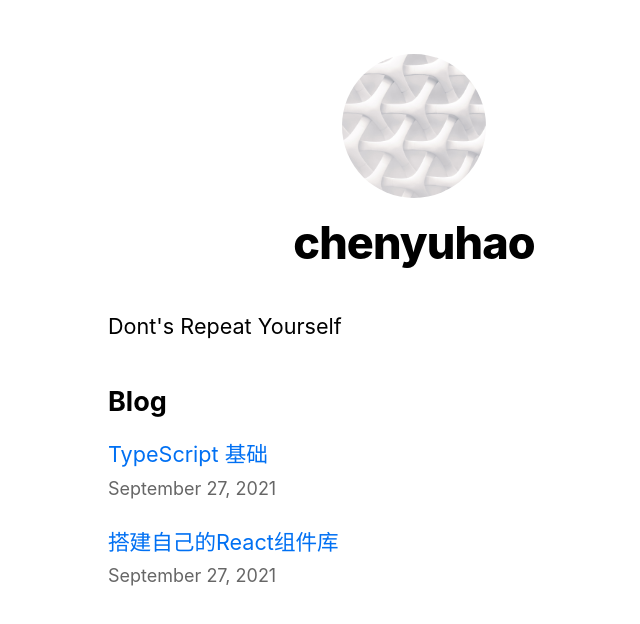
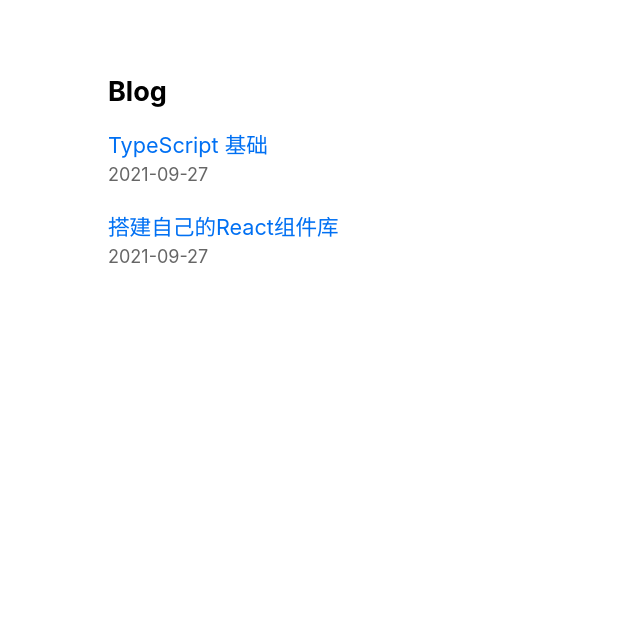
Before and after one commit to cyhfe/nextjs-blog, a Next.js app: page / in a window 1280 px wide. Shown: the top 624 px of the page, without its empty margins (226-866 px from the left). Built offline with nearby package versions, Linux system fonts and the light colour scheme.

Commit message:
样式修改

```diff
--- a/components/layout.js
+++ b/components/layout.js
@@ -1,11 +1,10 @@
-import Head from 'next/head'
-import Image from 'next/image'
-import styles from './layout.module.css'
-import utilStyles from '../styles/utils.module.css'
-import Link from 'next/link'
+import Head from "next/head";
+import Image from "next/image";
+import styles from "./layout.module.css";
+import utilStyles from "../styles/utils.module.css";
+import Link from "next/link";
 
-const name = 'chenyuhao'
-export const siteTitle = 'next-blog'
+export const siteTitle = "next-blog";
 
 export default function Layout({ children, home }) {
   return (
@@ -21,49 +20,8 @@
         <meta name="og:title" content={siteTitle} />
         <meta name="twitter:card" content="summary_large_image" />
       </Head>
-      <header className={styles.header}>
-        {home ? (
-          <>
-            <Image
-              priority
-              src="/images/profile.jpg"
-              className={utilStyles.borderCircle}
-              height={144}
-              width={144}
-              alt={name}
-            />
-            <h1 className={utilStyles.heading2Xl}>{name}</h1>
-          </>
-        ) : (
-          <>
-            <Link href="/">
-              <a>
-                <Image
-                  priority
-                  src="/images/profile.jpg"
-                  className={utilStyles.borderCircle}
-                  height={108}
-                  width={108}
-                  alt={name}
-                />
-              </a>
-            </Link>
-            <h2 className={utilStyles.headingLg}>
-              <Link href="/">
-                <a className={utilStyles.colorInherit}>{name}</a>
-              </Link>
-            </h2>
-          </>
-        )}
-      </header>
+      <header className={styles.header}></header>
       <main>{children}</main>
-      {!home && (
-        <div className={styles.backToHome}>
-          <Link href="/">
-            <a>← Back to home</a>
-          </Link>
-        </div>
-      )}
     </div>
-  )
+  );
 }
--- a/pages/index.js
+++ b/pages/index.js
@@ -1,9 +1,11 @@
-import Head from 'next/head'
-import Layout, { siteTitle } from '../components/layout'
-import utilStyles from '../styles/utils.module.css'
-import { getSortedPostsData } from '../lib/posts'
-import Link from 'next/link'
-import Date from '../components/date'
+import Head from "next/head";
+import Layout, { siteTitle } from "../components/layout";
+import utilStyles from "../styles/utils.module.css";
+import { getSortedPostsData } from "../lib/posts";
+import Link from "next/link";
+import Image from "next/image";
+import Date from "../components/date";
+
 
 export default function Home({ allPostsData }) {
   return (
@@ -11,10 +13,9 @@
       <Head>
         <title>{siteTitle}</title>
       </Head>
-      <section className={utilStyles.headingMd}>
-        <p>Dont's Repeat Yourself</p>
-      </section>
-      <section className={`${utilStyles.headingMd} ${utilStyles.padding1px}`}>
+
+      <section
+        className={`${utilStyles.headingMd} ${utilStyles.padding1px}`}>
         <h2 className={utilStyles.headingLg}>Blog</h2>
         <ul className={utilStyles.list}>
           {allPostsData.map(({ id, date, title }) => (
@@ -24,21 +25,21 @@
               </Link>
               <br />
               <small className={utilStyles.lightText}>
-                <Date dateString={date} />
+                <div>{date}</div>
               </small>
             </li>
           ))}
         </ul>
       </section>
     </Layout>
-  )
+  );
 }
 
 export async function getStaticProps() {
-  const allPostsData = getSortedPostsData()
+  const allPostsData = getSortedPostsData();
   return {
     props: {
-      allPostsData
-    }
-  }
+      allPostsData,
+    },
+  };
 }
--- a/pages/posts/[id].js
+++ b/pages/posts/[id].js
@@ -13,7 +13,7 @@
       <article>
         <h1 className={utilStyles.headingXl}>{postData.title}</h1>
         <div className={utilStyles.lightText}>
-          <Date dateString={postData.date} />
+          <div>{postData.date}</div>
         </div>
         <div dangerouslySetInnerHTML={{ __html: postData.contentHtml }} />
       </article>
```
Also changed, not shown: 2 other files (tests, documents, lock files or other folders).
